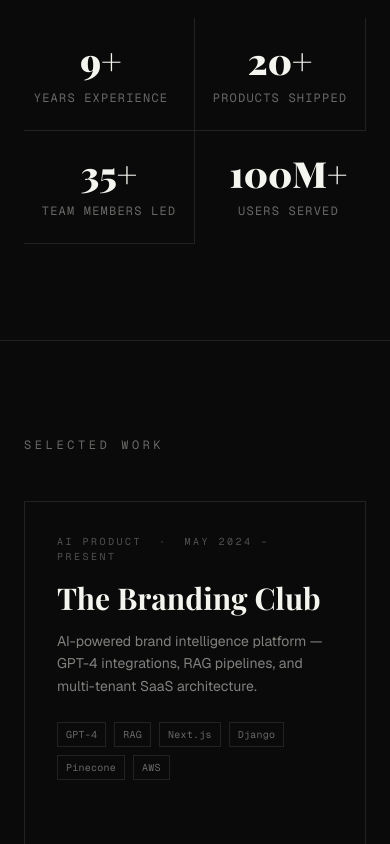
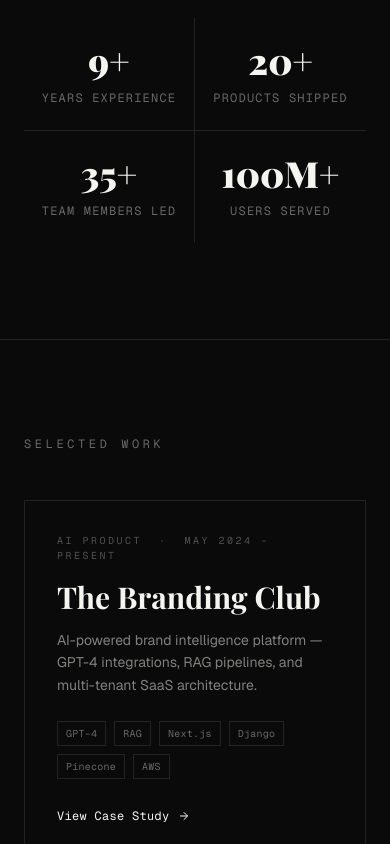
Before and after one commit to deepakkushwaha7/portfolio-web, a Next.js app in the folder frontend/: page / in a window 390 px wide. Shown: the part 980-1824 px from the top of the page. Built offline with nearby package versions, Linux system fonts and the light colour scheme; no server answers.

Commit message:
Added fix

```diff
--- a/frontend/app/globals.css
+++ b/frontend/app/globals.css
@@ -82,9 +82,11 @@
   overflow-x: hidden;
 }
 
-/* ─── Custom cursor ─────────────────────────────────────────────────────────── */
-html {
-  cursor: none;
+/* ─── Custom cursor — only on pointer (mouse/trackpad) devices, not touch ── */
+@media (pointer: fine) {
+  html {
+    cursor: none;
+  }
 }
 
 /* ─── Text selection ────────────────────────────────────────────────────────── */
--- a/frontend/app/not-found.tsx
+++ b/frontend/app/not-found.tsx
@@ -6,8 +6,7 @@
 
 export default function NotFound() {
   return (
-    <html lang="en">
-      <body className="min-h-screen bg-[#0a0a0a] text-[#f5f5f0] flex items-center justify-center px-6">
+    <main className="min-h-[calc(100vh-4rem)] flex items-center justify-center px-6 py-24">
       <div className="max-w-lg w-full">
         <p className="font-mono text-xs tracking-[0.3em] text-[#f5f5f0]/30 uppercase mb-6">
           404
@@ -33,7 +32,6 @@
           </Link>
         </div>
       </div>
-      </body>
-    </html>
+    </main>
   )
 }
--- a/frontend/components/sections/home/HomeClient.tsx
+++ b/frontend/components/sections/home/HomeClient.tsx
@@ -301,11 +301,17 @@
       {/* ── SECTION 3: NUMBERS ───────────────────────────────────────────────── */}
       <section className="py-24 px-6 border-b border-white/10">
         <div className="max-w-5xl mx-auto">
-          <div className="grid grid-cols-2 md:grid-cols-4 divide-y md:divide-y-0 divide-x divide-white/10">
-            {STATS.map((stat) => (
+          <div className="grid grid-cols-2 md:grid-cols-4">
+            {STATS.map((stat, index) => (
               <div
                 key={stat.label}
-                className="flex flex-col items-center px-4 sm:px-6 py-6 first:pl-0 last:pr-0"
+                className={[
+                  'flex flex-col items-center px-4 sm:px-6 py-6 border-white/10',
+                  // Right border: col-1 always, col-2 only on desktop
+                  index % 2 === 0 ? 'border-r' : 'md:border-r',
+                  // Bottom border: row-1 only on mobile
+                  index < 2 ? 'border-b md:border-b-0' : '',
+                ].join(' ')}
               >
                 <div className="font-serif font-black text-4xl sm:text-5xl md:text-6xl text-[#f5f5f0] leading-none mb-3">
                   <AnimatedCounter
@@ -320,8 +326,8 @@
               </div>
             ))}
 
-            {/* 100M+ Users column */}
-            <div className="flex flex-col items-center px-4 sm:px-6 py-6 last:pr-0">
+            {/* 100M+ Users column — index 3: right col, row 2 → no right border */}
+            <div className="flex flex-col items-center px-4 sm:px-6 py-6 border-white/10">
               <div className="font-serif font-black text-4xl sm:text-5xl md:text-6xl text-[#f5f5f0] leading-none mb-3">
                 <AnimatedCounter value={100} suffix="M+" duration={2} />
               </div>
@@ -368,7 +374,7 @@
                 <Link
                   href={`/work/${project.slug}`}
                   aria-label={`View case study: ${project.company}`}
-                  className="inline-flex items-center gap-2 font-mono text-xs text-[#f5f5f0] opacity-0 group-hover:opacity-100 transition-opacity duration-200 tracking-wide"
+                  className="inline-flex items-center gap-2 font-mono text-xs text-[#f5f5f0] md:opacity-0 md:group-hover:opacity-100 transition-opacity duration-200 tracking-wide"
                 >
                   View Case Study <ArrowRight size={12} />
                 </Link>
--- a/frontend/components/ui/BentoGrid.tsx
+++ b/frontend/components/ui/BentoGrid.tsx
@@ -31,9 +31,9 @@
 // large  : 2 col × 2 rows
 const sizeClasses: Record<BentoSize, string> = {
   small:  'col-span-1 row-span-1',
-  medium: 'col-span-1 row-span-2',
-  wide:   'col-span-2 row-span-1',
-  large:  'col-span-2 row-span-2',
+  medium: 'col-span-1 row-span-1 sm:row-span-2',
+  wide:   'col-span-1 sm:col-span-2 row-span-1',
+  large:  'col-span-1 sm:col-span-2 row-span-1 sm:row-span-2',
 }
 
 // On tablet (2-col), wide/large still max out at 2 columns:
```
Lines whose indentation alone changed are shown as unchanged.
